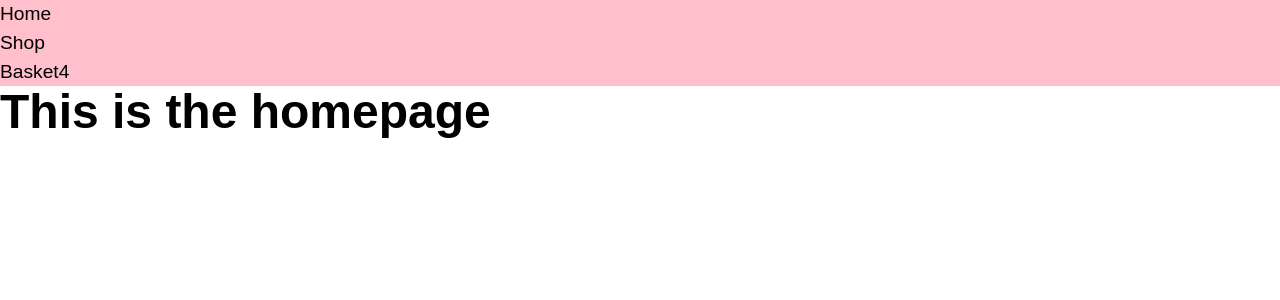
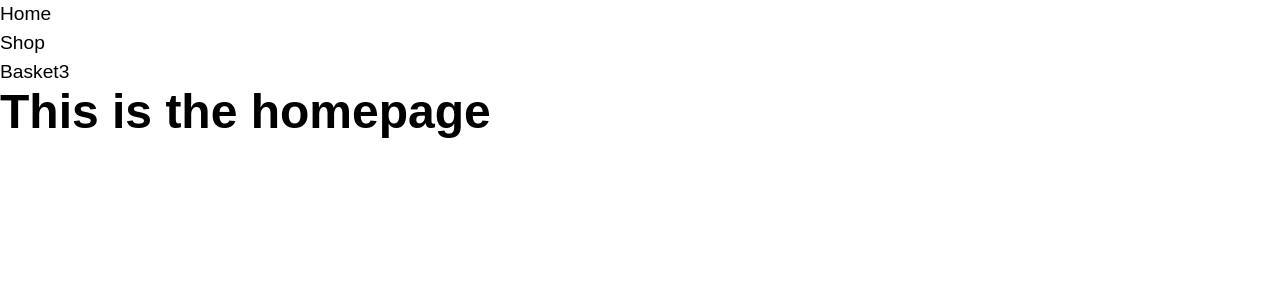
Before and after one commit to bendee48/shopping-cart, a React (Vite) app: page / in a window 1280 px wide. Shown: the top 300 px of the page. Built offline with nearby package versions, Linux system fonts and the light colour scheme.

Commit message:
Refactoring components
- Adding a main App component
- Moving routes into a seperate module
- Moving Nav into it's own component
- Testing outlet context

```diff
--- /dev/null
+++ b/src/components/App.jsx
@@ -0,0 +1,19 @@
+import { useState } from 'react'
+import { Outlet } from "react-router-dom"
+import Navbar from '../components/Navbar'
+
+function App() {
+  const [basket, setBasket] = useState([1,2,3]);
+  const basketCount = basket.length;
+
+  return (
+    <>
+      <Navbar basketCount={basketCount}/>
+      <div>
+        <Outlet context={'hello'}/>
+      </div>
+    </>
+  )
+}
+
+export default App;
--- /dev/null
+++ b/src/components/Navbar.jsx
@@ -0,0 +1,15 @@
+import { Link } from "react-router-dom";
+
+function Navbar({basketCount}) {
+  return (
+    <nav>
+      <ul>
+        <li><Link to={'/'}>Home</Link></li>
+        <li><Link to={'shop'}>Shop</Link></li>
+        <li><Link to={'basket'}>Basket</Link><span>{basketCount}</span></li>
+      </ul>
+    </nav>
+  )
+}
+
+export default Navbar;
--- a/src/main.jsx
+++ b/src/main.jsx
@@ -1,25 +1,8 @@
 import { StrictMode } from 'react'
 import { createRoot } from 'react-dom/client'
-import { createBrowserRouter, RouterProvider } from 'react-router-dom'
+import { RouterProvider } from 'react-router-dom'
 import './index.css'
-import Root from './routes/root'
-import ErrorPage from './error-page.jsx'
-import HomePage from './routes/HomePage'
-import ShopPage from './routes/ShopPage'
-import BasketPage from './routes/BasketPage'
-
-const router = createBrowserRouter([
-  {
-    path: '/',
-    element: <Root />,
-    errorElement: <ErrorPage />,
-    children: [
-      { index: true, element: <HomePage /> },
-      { path: 'shop', element: <ShopPage /> },
-      { path: 'basket', element: <BasketPage /> },
-    ]
-  },
-])
+import router from './routes.jsx'
 
 createRoot(document.getElementById('root')).render(
   <StrictMode>
--- /dev/null
+++ b/src/routes.jsx
@@ -0,0 +1,21 @@
+import { createBrowserRouter } from 'react-router-dom'
+import Root from './routes/root'
+import ErrorPage from './error-page.jsx'
+import HomePage from './routes/HomePage'
+import ShopPage from './routes/ShopPage'
+import BasketPage from './routes/BasketPage'
+
+const router = createBrowserRouter([
+  {
+    path: '/',
+    element: <Root />,
+    errorElement: <ErrorPage />,
+    children: [
+      { index: true, element: <HomePage /> },
+      { path: 'shop', element: <ShopPage /> },
+      { path: 'basket', element: <BasketPage /> },
+    ]
+  },
+])
+
+export default router;
--- a/src/routes/BasketPage.jsx
+++ b/src/routes/BasketPage.jsx
@@ -1,4 +1,8 @@
+import { useOutletContext } from "react-router-dom";
+
 function BasketPage() {
+  const hey = useOutletContext();
+  console.log(hey)
   return (
     <h1>This is the basket page</h1>
   )
--- a/src/routes/Root.jsx
+++ b/src/routes/Root.jsx
@@ -1,20 +1,8 @@
-import { Outlet, Link } from "react-router-dom"
-import styles from './Root.module.css'
+import App from '../components/App'
 
 function Root() {
   return (
-    <>
-      <nav className={styles.navbar}>
-        <ul>
-          <li><Link to={'/'}>Home</Link></li>
-          <li><Link to={'shop'}>Shop</Link></li>
-          <li><Link to={'basket'}>Basket</Link><span>4</span></li>
-        </ul>
-      </nav>
-      <div>
-        <Outlet />
-      </div>
-    </>
+    <App />
   )
 }
 
--- a/src/routes/Root.module.css
+++ /dev/null
@@ -1,3 +0,0 @@
-.navbar {
-  background: pink;
-}
```
